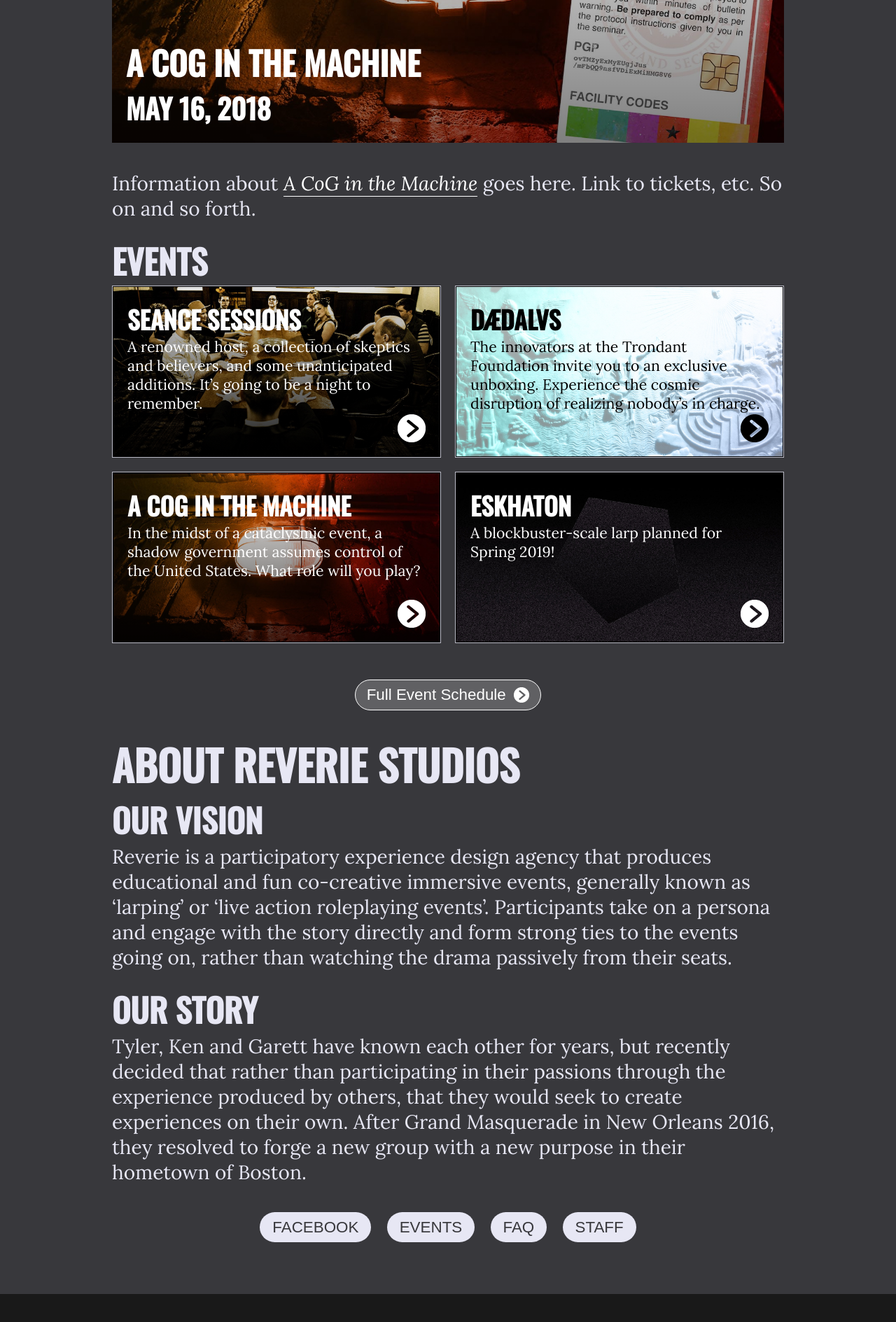
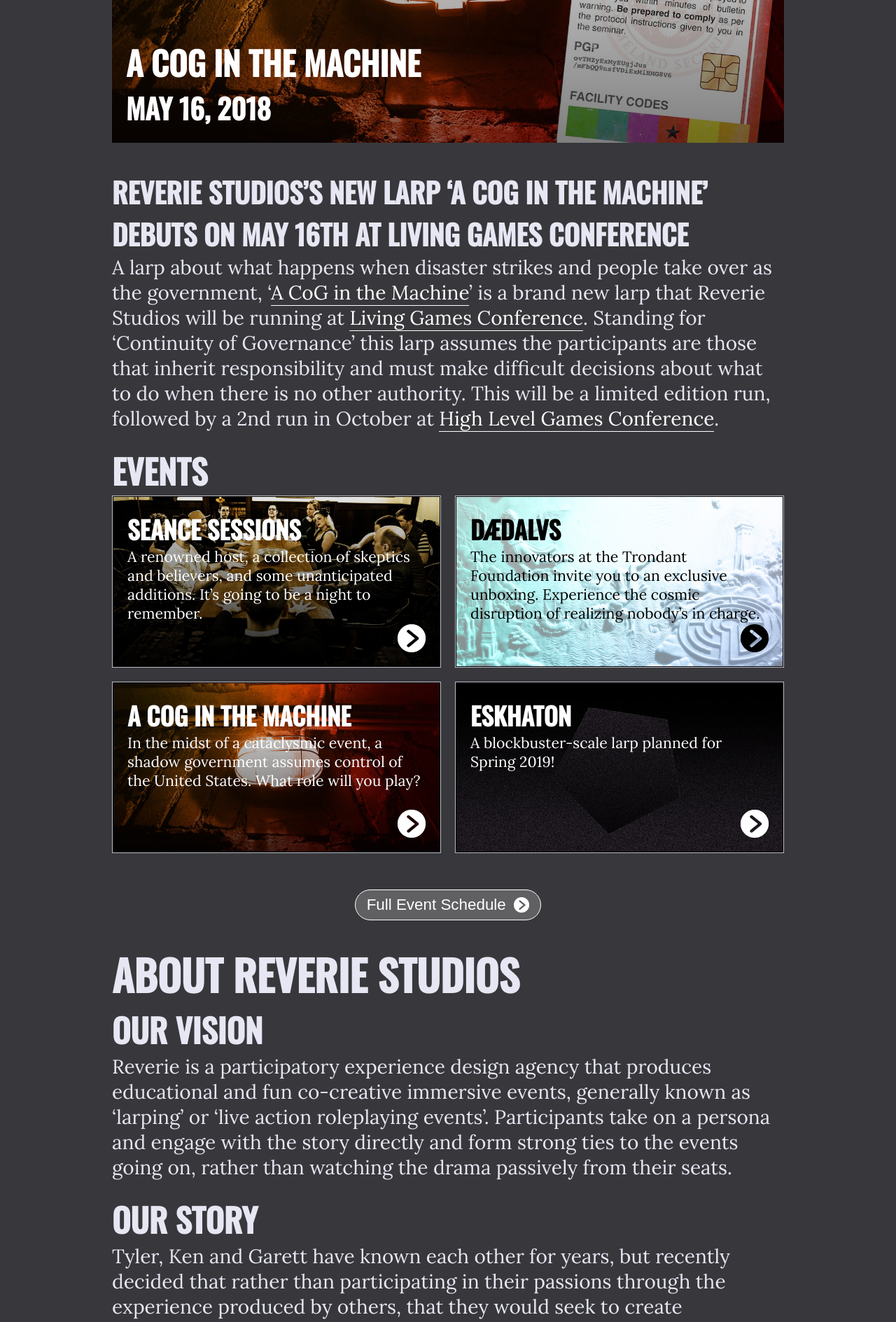
Before and after one commit to ReverieStudios/website, a Jekyll site: the page built from index.html, in a window 1280 px wide. Shown: the part 564-2453 px from the top of the page at 70% size. Built offline with Jekyll 4.4.1, drawn with Linux system fonts in a browser that asks for light colours.

Commit message:
final add for ACoG ad on front page

```diff
--- a/_includes/text-intro.md
+++ b/_includes/text-intro.md
@@ -3,6 +3,11 @@ The text that appears under the banner on the front page.
 Should be formatted using Markdown syntax (very easy to read).
 {% endcomment %}
 
-Information about [*A CoG in the Machine*][acog] goes here. Link to tickets, etc. So on and so forth.
+#### Reverie Studios's new larp ‘A CoG in the Machine’ debuts on May 16th at Living Games Conference
+
+A larp about what happens when disaster strikes and people take over as the government, ‘[A CoG in the Machine][acog]’ is a brand new larp that Reverie Studios will be running at [Living Games Conference][lgc]. Standing for ‘Continuity of Governance’ this larp assumes the participants are those that inherit responsibility and must make difficult decisions about what to do when there is no other authority. This will be a limited edition run, followed by a 2nd run in October at [High Level Games Conference][hlg].
+
 
 [acog]: /events/acog/
+[lgc]: http://www.livinggamesconference.com
+[hlg]: https://hlgcon.com
--- a/_sass/breakpoints.scss
+++ b/_sass/breakpoints.scss
@@ -216,10 +216,11 @@ $width-ipad: 600px;
 	}
 
 	#home {
-		#banner, section > p, section > h3 {
+		#banner, section > p, section > h3, section > h4 {
 			width: $width-ipad;
 			margin-left: auto;
 			margin-right: auto;
+			padding: 0;
 		}
 
 		.event-list .event .blurb {
--- a/_sass/desktop.scss
+++ b/_sass/desktop.scss
@@ -57,7 +57,7 @@ $color-menu: rgba(73, 73, 81, 1);
 			bottom: $grid-gutter;
 		}
 
-		section > p {
+		section > p, section > h4 {
 			width: auto;
 			padding-left: 0;
 			padding-right: 0;
--- a/css/style.scss
+++ b/css/style.scss
@@ -174,6 +174,10 @@ h2 {
 
 h3, h4 {
 	margin-left: $space-gutter;
+}
+
+h4 {
+	padding-right: $space-gutter;
 }
 
 p {
```
